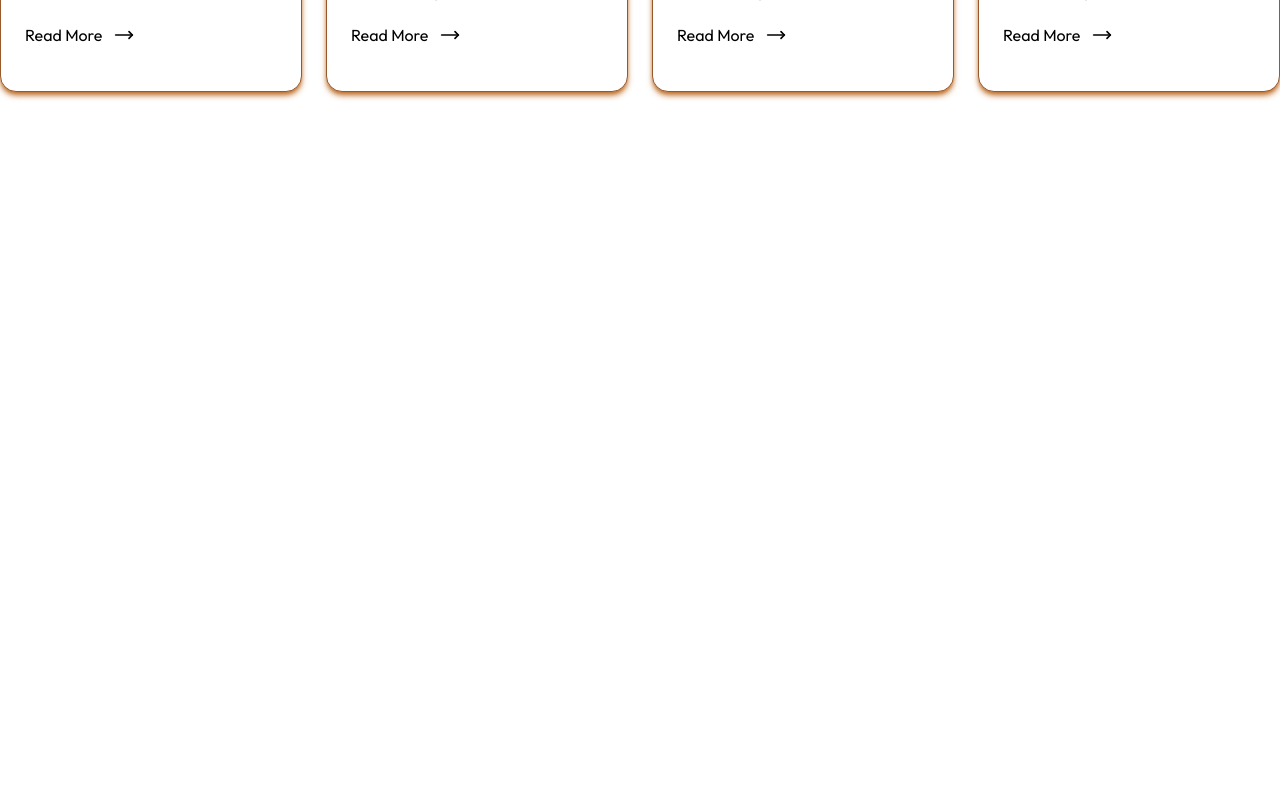
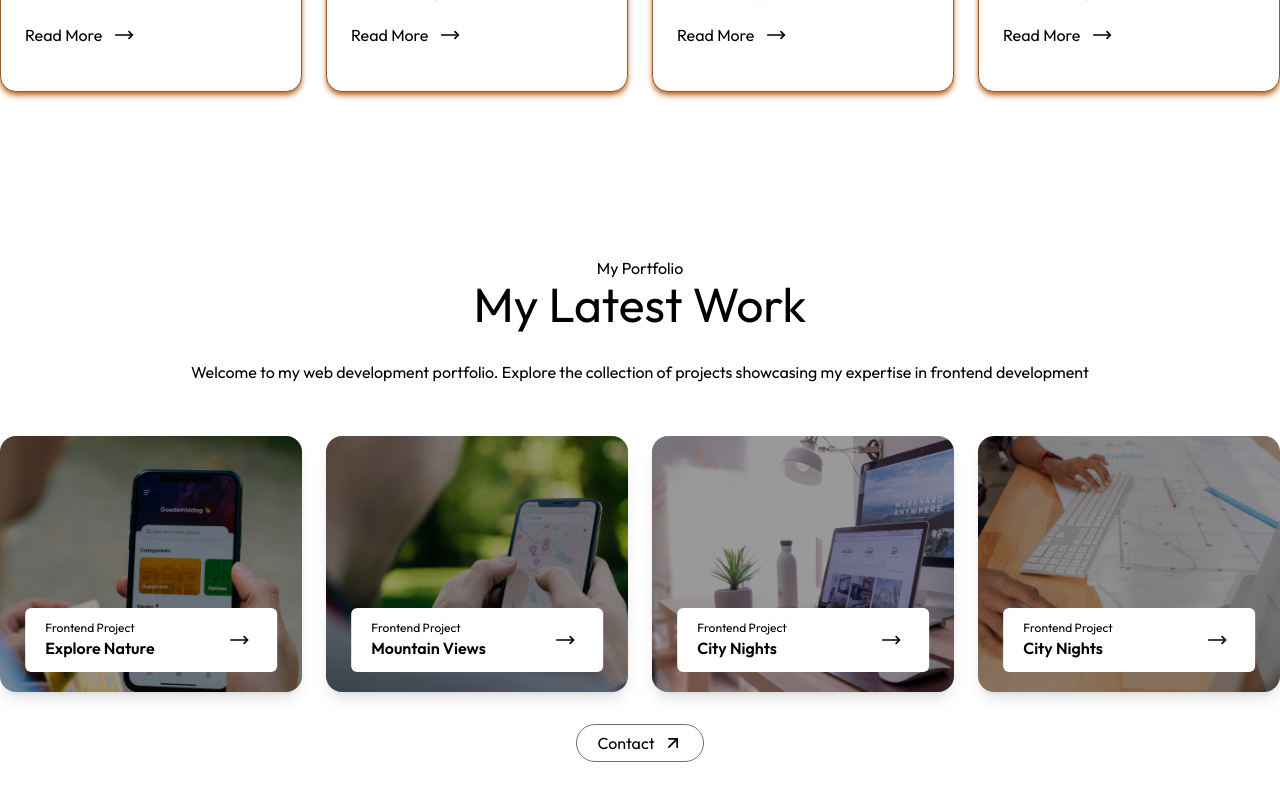
Before and after one commit to shubhamrawat0269/portfolio, a Next.js app: page / in a window 1280 px wide. Shown: the part 1785-2585 px from the top of the page. Before the commit the page ends 1945 px from the top, so only its background shows below. Built offline with nearby package versions, Linux system fonts and the light colour scheme; a web font is replaced by a local one.

Commit message:
Added : Portfolio section complete

```diff
--- a/app/components/index.js
+++ b/app/components/index.js
@@ -2,6 +2,7 @@ import Navbar from "./organisms/Navbar";
 import HeroSection from "./organisms/HeroSection";
 import About from "./organisms/About";
 import Services from "./organisms/Services";
+import Portfolio from "./organisms/Portfolio";
+import Card from "./molecules/Card";
 
-
-export { Navbar, HeroSection, About, Services };
+export { Navbar, HeroSection, About, Services, Portfolio, Card };
--- /dev/null
+++ b/app/components/molecules/Card.jsx
@@ -0,0 +1,30 @@
+import React from "react";
+import { MoveRight } from "lucide-react";
+
+const Card = ({ imageUrl, title, onClick }) => {
+  return (
+    <div
+      className="relative w-full h-64 rounded-2xl overflow-hidden shadow-lg group"
+      //   onClick={onClick}
+    >
+      <img
+        src={imageUrl}
+        alt="Card Background"
+        className="w-full h-full object-cover transition-transform duration-300 group-hover:scale-105"
+      />
+      <div className="absolute inset-0 bg-black/40" />
+
+      <div className="bg-white cursor-pointer w-10/12 rounded-md absolute bottom-5 left-1/2 -translate-x-1/2 py-3 px-5 flex items-center justify-between duration-500 group-hover:bottom-7">
+        <div>
+          <h2 className="text-xs">Frontend Project</h2>
+          <p className="text-base font-semibold">{title}</p>
+        </div>
+        <button className="bg-white text-black p-2 rounded-full cursor-pointer hover:bg-gray-100 transition">
+          <MoveRight size={20} />
+        </button>
+      </div>
+    </div>
+  );
+};
+
+export default Card;
--- /dev/null
+++ b/app/components/organisms/Portfolio.jsx
@@ -0,0 +1,59 @@
+import React from "react";
+import PrimaryInfo from "../atoms/PrimaryInfo";
+import Card from "../molecules/Card";
+import { assets } from "@/assets/assets";
+import Image from "next/image";
+import { ArrowUpRight } from "lucide-react";
+
+const Portfolio = () => {
+  const cards = [
+    {
+      imageUrl: "/work-1.png",
+      title: "Explore Nature",
+    },
+    {
+      imageUrl: "/work-2.png",
+      title: "Mountain Views",
+    },
+    {
+      imageUrl: "/work-3.png",
+      title: "City Nights",
+    },
+    {
+      imageUrl: "/work-4.png",
+      title: "City Nights",
+    },
+  ];
+  return (
+    <div id="work" className="py-14">
+      <div className="max-w-sm sm:max-w-md md:max-w-screen-xl mx-auto">
+        <PrimaryInfo
+          heading={"My Portfolio"}
+          subHeading={"My Latest Work"}
+          para={
+            "Welcome to my web development portfolio. Explore the collection of projects showcasing  my expertise in frontend development"
+          }
+        />
+
+        <div className="grid grid-cols-1 md:grid-cols-2 lg:grid-cols-4 gap-6 py-3">
+          {cards.map((card, index) => (
+            <Card
+              key={index}
+              imageUrl={card.imageUrl}
+              title={card.title}
+              onClick={() => alert(`${card.title} clicked!`)}
+            />
+          ))}
+        </div>
+      </div>
+      <div className="flex justify-center py-5">
+        <button className="flex items-center gap-2 px-5 py-1.5 border border-gray-500 rounded-full cursor-pointer">
+          Contact
+          <ArrowUpRight size={20} />
+        </button>
+      </div>
+    </div>
+  );
+};
+
+export default Portfolio;
--- a/app/components/organisms/Services.jsx
+++ b/app/components/organisms/Services.jsx
@@ -30,8 +30,8 @@ const Services = () => {
   ];
 
   return (
-    <div className="py-14">
-    <div className="max-w-screen-xl mx-auto">
+    <div id="services" className="py-14">
+      <div className="max-w-sm sm:max-w-md md:max-w-screen-xl mx-auto">
         <PrimaryInfo
           heading={"What I offers"}
           subHeading={"My Services"}
@@ -40,7 +40,7 @@ const Services = () => {
           }
         />
 
-      <div className="flex flex-col md:flex-row gap-6 py-3">
+        <div className="grid grid-cols-1 md:grid-cols-2 lg:grid-cols-4 gap-6 py-3">
           {cardData.map((card, index) => (
             <div
               key={index}
--- a/app/page.js
+++ b/app/page.js
@@ -1,4 +1,4 @@
-import { About, HeroSection, Navbar, Services } from "./components";
+import { About, HeroSection, Navbar, Portfolio, Services } from "./components";
 
 export default function Home() {
   return (
@@ -7,6 +7,7 @@ export default function Home() {
       <HeroSection />
       <About />
       <Services />
+      <Portfolio />
     </>
   );
 }
```
Lines whose indentation alone changed are shown as unchanged.
